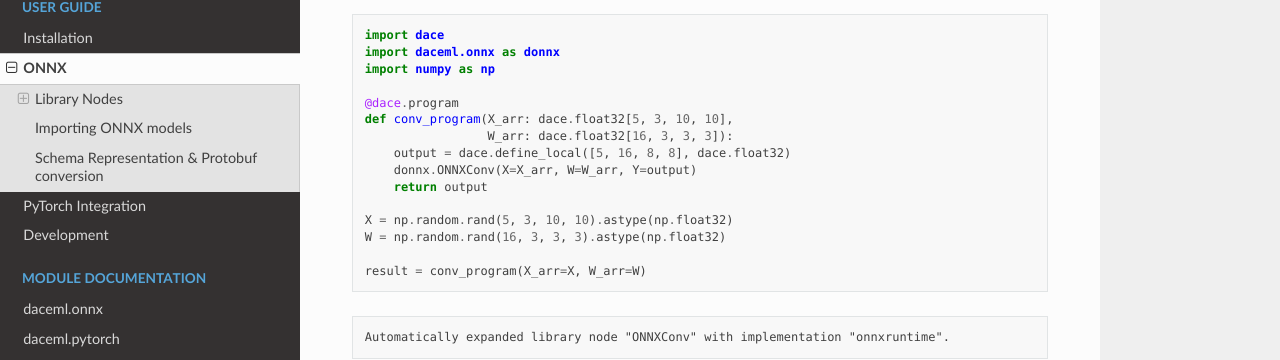
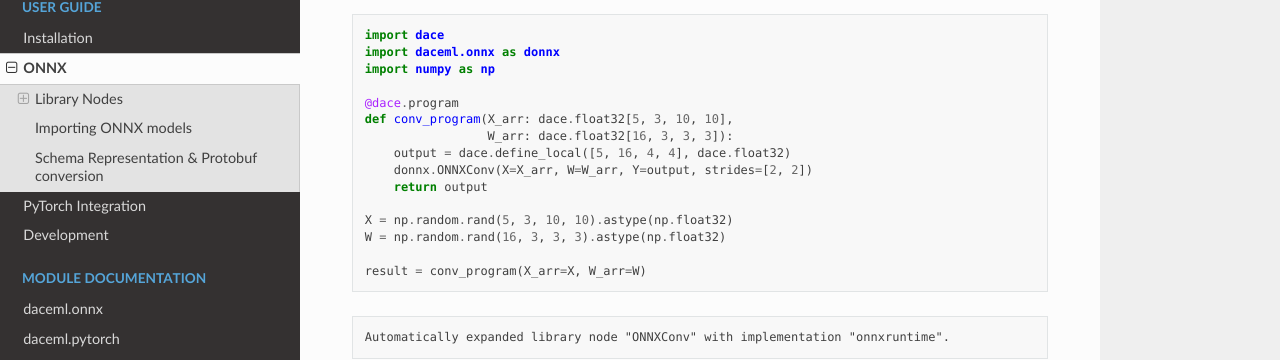
Before and after one commit to spcl/daceml, a Sphinx documentation site: the page built from doc/overviews/onnx.rst, in a window 1280 px wide and 900 px high, scrolled down 1327 px. Shown: the part 114-474 px from the top of the window. Built offline with Sphinx 7.4.7 and the Read the Docs theme 2.0.0, drawn with Linux system fonts in a browser that asks for light colours.

Commit message:
Add strides to conv example

```diff
--- a/doc/overviews/onnx.rst
+++ b/doc/overviews/onnx.rst
@@ -53,8 +53,8 @@ This can be done using the python frontend:
     @dace.program
     def conv_program(X_arr: dace.float32[5, 3, 10, 10],
                      W_arr: dace.float32[16, 3, 3, 3]):
-        output = dace.define_local([5, 16, 8, 8], dace.float32)
-        donnx.ONNXConv(X=X_arr, W=W_arr, Y=output)
+        output = dace.define_local([5, 16, 4, 4], dace.float32)
+        donnx.ONNXConv(X=X_arr, W=W_arr, Y=output, strides=[2, 2])
         return output
 
     X = np.random.rand(5, 3, 10, 10).astype(np.float32)
```
Also changed, not shown: README.md (+2 -2 lines).
